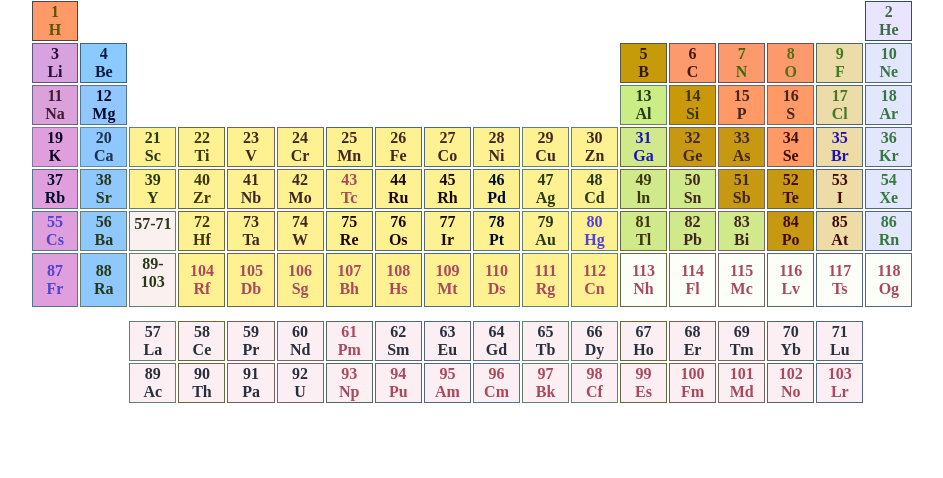
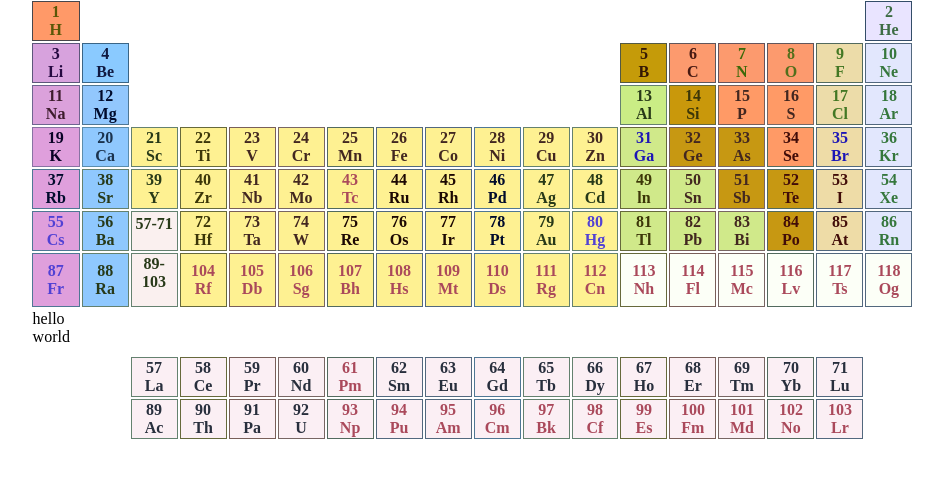
Before and after one commit to Ameer-Hamza-Khetran/Web-mobile-hybrid-app-development, a plain HTML site: page periodic_table.html in a window 1280 px wide. Shown: the part 68-546 px from the top of the page, without its empty margins (168-1111 px from the left). Drawn offline with Linux system fonts and the light colour scheme.

Commit message:
added hello world in periodic table

```diff
--- a/periodic_table.html
+++ b/periodic_table.html
@@ -129,7 +129,7 @@
 </tr>
 
 <tr>
-  <td></td>
+  <td> hello world</td>
 </tr>
 
 <tr>
```
